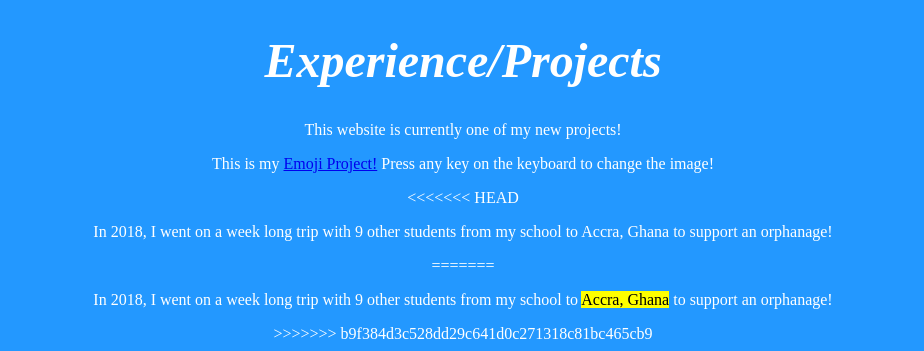
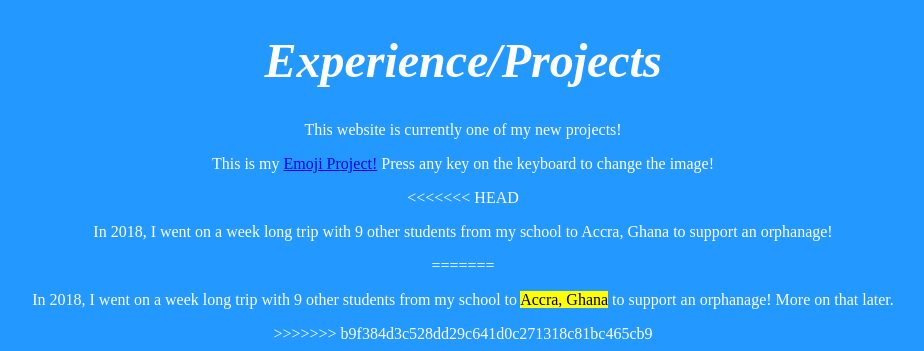
Before and after one commit to ayancooper11804/ayancooper11804, a plain HTML site: page index.html in a window 1280 px wide. Shown: the part 653-1004 px from the top of the page, without its empty margins (177-1101 px from the left). Drawn offline with Linux system fonts and the light colour scheme.

Commit message:
Update index.html

```diff
--- a/index.html
+++ b/index.html
@@ -30,7 +30,7 @@
 
 
 =======
-    <p>In 2018, I went on a week long trip with 9 other students from my school to <mark>Accra, Ghana</mark> to support an orphanage!</p>
+    <p>In 2018, I went on a week long trip with 9 other students from my school to <mark>Accra, Ghana</mark> to support an orphanage! More on that later.</p>
   </div>
 
 
```
